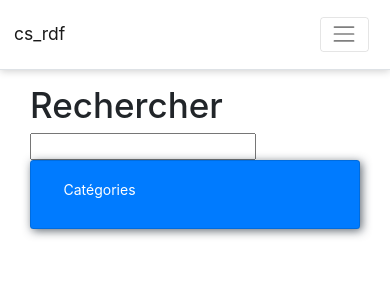
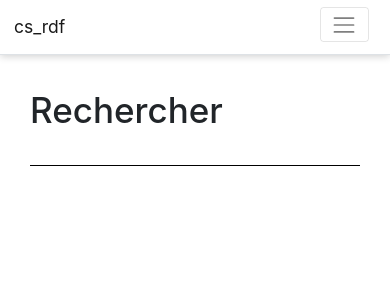
Before and after one commit to CNAM-AVA/cs-rdf, a React (Create React App) app in the folder ClientApp/: page / in a window 390 px wide. Shown: the top 300 px of the page. Built offline with nearby package versions, Linux system fonts and the light colour scheme; some icons are missing.

Commit message:
home style

```diff
--- a/ClientApp/src/components/Categories.css
+++ b/ClientApp/src/components/Categories.css
@@ -4,11 +4,20 @@
     box-shadow: 2px 2px 10px rgba(31, 43, 56, 0.7);
 }
 
-a {
+button {
     cursor: pointer;
-    margin: 10px 0;
-    display: block;
+    margin: 0 5px 5px 0;
+    text-decoration: none;
+    background: none;
+    color: white;
+    border: none;
+    transition: 0.3s;
+    border-radius: 10px;
+    padding: 5px 10px 5px 10px;
+}
 
+button:hover {
+    background-color: rgba(202, 38, 202, 0.8);
 }
 
 .icon-wrapper {
--- a/ClientApp/src/components/Categories.js
+++ b/ClientApp/src/components/Categories.js
@@ -1,7 +1,7 @@
 import React, { useState, useEffect } from 'react';
 import {
     Card, CardBody,
-    CardTitle, Collapse, Button,
+    CardTitle, Collapse,
     Container, Row, Col
 } from 'reactstrap';
 import './Categories.css';
@@ -10,7 +10,6 @@ const Categories = (props) => {
 
     const [categories, setCategories] = useState([]);
     const [collapse, setCollapse] = useState(false);
-    const [buttonText, setButtonText] = useState("V");
 
     useEffect(() => {
         // Fetch the categories
@@ -36,7 +35,6 @@ const Categories = (props) => {
         <div>
             <Card inverse color="primary">
                 <CardBody>
-                    <Container fluid>
                         <Row>
                             <Col xs="10">
                                 <CardTitle>Catégories</CardTitle>
@@ -52,12 +50,11 @@ const Categories = (props) => {
                             <Row>
                                 <Col xs="12">
                                     {
-                                        categories.map(category => <a key={category}>{category}</a>)
+                                        categories.map(category => <button key={category}>{category}</button>)
                                     }
                                 </Col>
                             </Row>
                         </Collapse>
-                    </Container>
                 </CardBody>
             </Card>
         </div>
--- /dev/null
+++ b/ClientApp/src/components/Home.css
@@ -0,0 +1,26 @@
+
+
+input {
+    border: none;
+    border-bottom: 1px solid black;
+    padding-bottom: 5px;
+    width: 100%;
+}
+
+.search {
+    top: calc(50vh - 90px);
+    left: 10%;
+}
+
+@media (max-width: 576px) {
+    .search {
+        left: 0;
+        top: 20px;
+    }
+}
+
+@media (min-width: 768px) {}
+
+@media (min-width: 992px) {}
+
+@media (min-width: 1200px) {}
--- a/ClientApp/src/components/Home.js
+++ b/ClientApp/src/components/Home.js
@@ -1,18 +1,19 @@
 import React from 'react';
 import { Container, Row, Col } from 'reactstrap';
 import Categories from './Categories';
+import './Home.css'
 
 const Home = (props) => {
-	return(
+	return (
 		<Container fluid>
 			<Row>
-				<Col xs="12" md="8">
+				<Col className="search" xs="12" md="6">
 					<h1>Rechercher</h1>
 					<input />
 				</Col>
-				<Col xs="12" md="4">
-					<Categories/>
-				</Col>
+				{/* <Col xs="12" md="4">
+					<Categories />
+				</Col> */}
 			</Row>
 		</Container>
 	)
```
